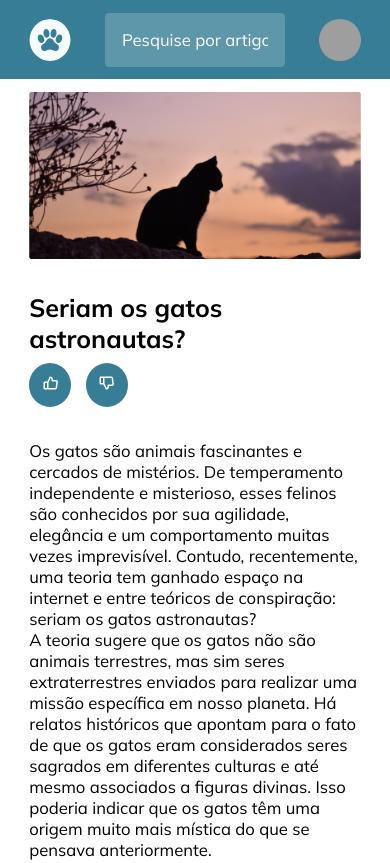
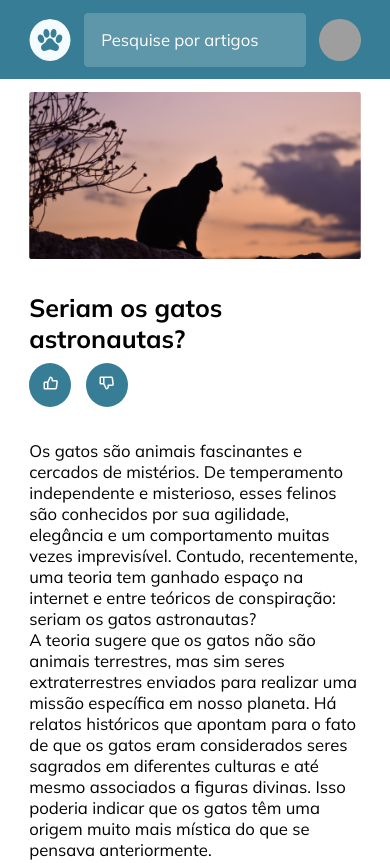
Before and after one commit to GustavoGads/blog-gatos, a plain HTML site: page index.html in a window 390 px wide. Shown: the top 863 px of the page. Drawn offline with Linux system fonts and the light colour scheme; grey boxes are pictures that could not be loaded.

Commit message:
gap-header

```diff
--- a/style.css
+++ b/style.css
@@ -166,6 +166,10 @@ footer p {
 
 @media (max-width: 1216px) {
 
+    header div {
+        gap: 1.3rem;
+    }
+
     main {
         display: flex;
         flex-direction: column;
```
